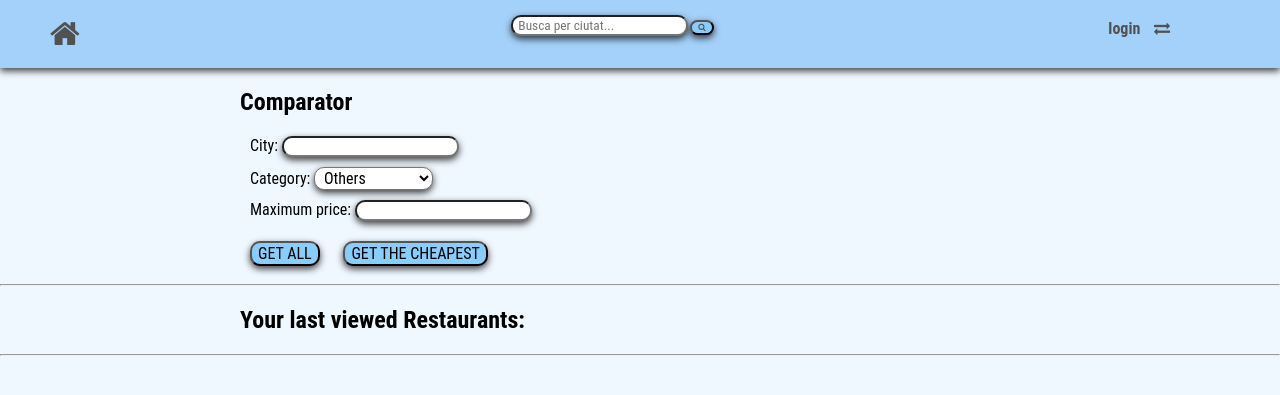
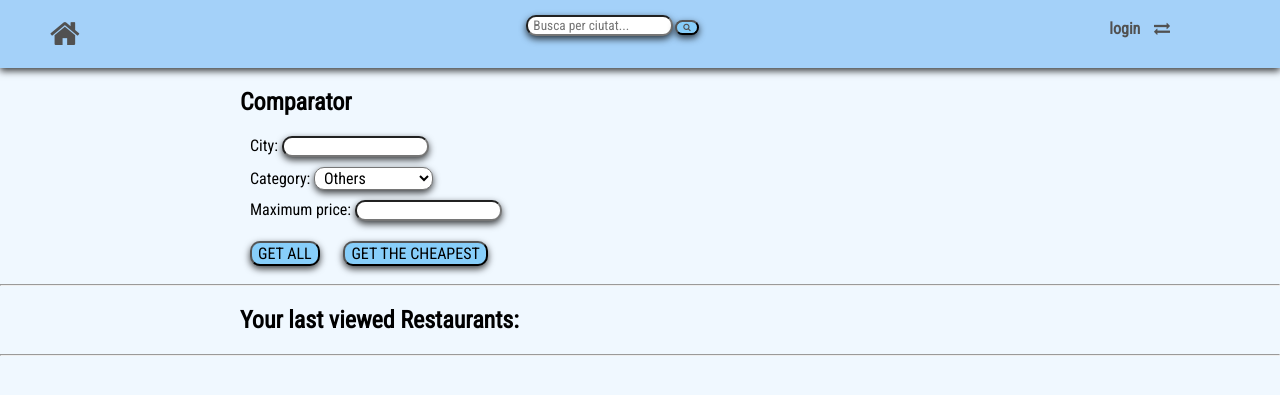
Before and after one commit to ArnauNaval/forkilla-A2, a Django app: page /comparator in a window 1280 px wide. Shown: the top 395 px of the page. Run offline with Django 3.2, Linux system fonts and the light colour scheme; data comes from the database, SQL or seed files in the repository.

Commit message:
Senyora lletra, pots funcionar ja?

```diff
--- a/forkilla/static/css/forkilla.css
+++ b/forkilla/static/css/forkilla.css
@@ -1,12 +1,8 @@
-
-@font-face {
-    @import url('https://fonts.googleapis.com/css?family=Roboto+Condensed&display=swap');
-}
 
 button{
     border-radius: 10px;
     background-color: lightskyblue;
-    font-family: "Roboto Condensed";
+    font-family: 'Roboto Condensed', sans-serif;
     font-size: 1em;
     width:fit-content;
     -webkit-box-shadow: 0px 3px 7px 0px rgba(0,0,0,0.75);
@@ -17,7 +13,7 @@ button{
 
 input{
     border-radius: 10px;
-    font-family: "Roboto Condensed";
+    font-family: 'Roboto Condensed', sans-serif;
     /*font-size: 0.5em;*/
     padding-left: 5px;
     -webkit-box-shadow: 0px 3px 7px 0px rgba(0,0,0,0.75);
@@ -27,7 +23,7 @@ input{
 
 body{
     background-color: aliceblue;
-    font-family: "Roboto Condensed";
+    font-family: 'Roboto Condensed', sans-serif;
     font-size: 1em;
     margin: 0;
 }
@@ -102,7 +98,7 @@ a:hover{
     background-color: white;
     border-radius: 10px;
     font-size: 1em;
-    font-family: "Roboto Condensed";
+    font-family: 'Roboto Condensed', sans-serif;
     padding-left: 5px;
     -webkit-box-shadow: 0px 3px 7px 0px rgba(0,0,0,0.75);
     -moz-box-shadow: 0px 3px 7px 0px rgba(0,0,0,0.75);
--- a/templates/forkilla/base.html
+++ b/templates/forkilla/base.html
@@ -7,6 +7,7 @@
     <title>{% block title %}{% endblock %} </title>
     <link rel="stylesheet" href="https://cdnjs.cloudflare.com/ajax/libs/font-awesome/4.7.0/css/font-awesome.min.css">
     <link rel="stylesheet" href="{% static '/css/forkilla.css' %}">
+    <link href="https://fonts.googleapis.com/css?family=Roboto+Condensed&display=swap" rel="stylesheet">
 </head>
 
 <body>
--- a/templates/registration/login.html
+++ b/templates/registration/login.html
@@ -2,6 +2,7 @@
 <header>
     <link rel="stylesheet" href="{% static '/css/login.css' %}">
     <title>LogIn</title>
+    <link href="https://fonts.googleapis.com/css?family=Roboto+Condensed&display=swap" rel="stylesheet">
 </header>
 <div class="back">
     <a href="{% url 'restaurants'  %}"> Back </a>
```
Also changed, not shown: forkilla/static/css/login.css (+4 -8 lines).
